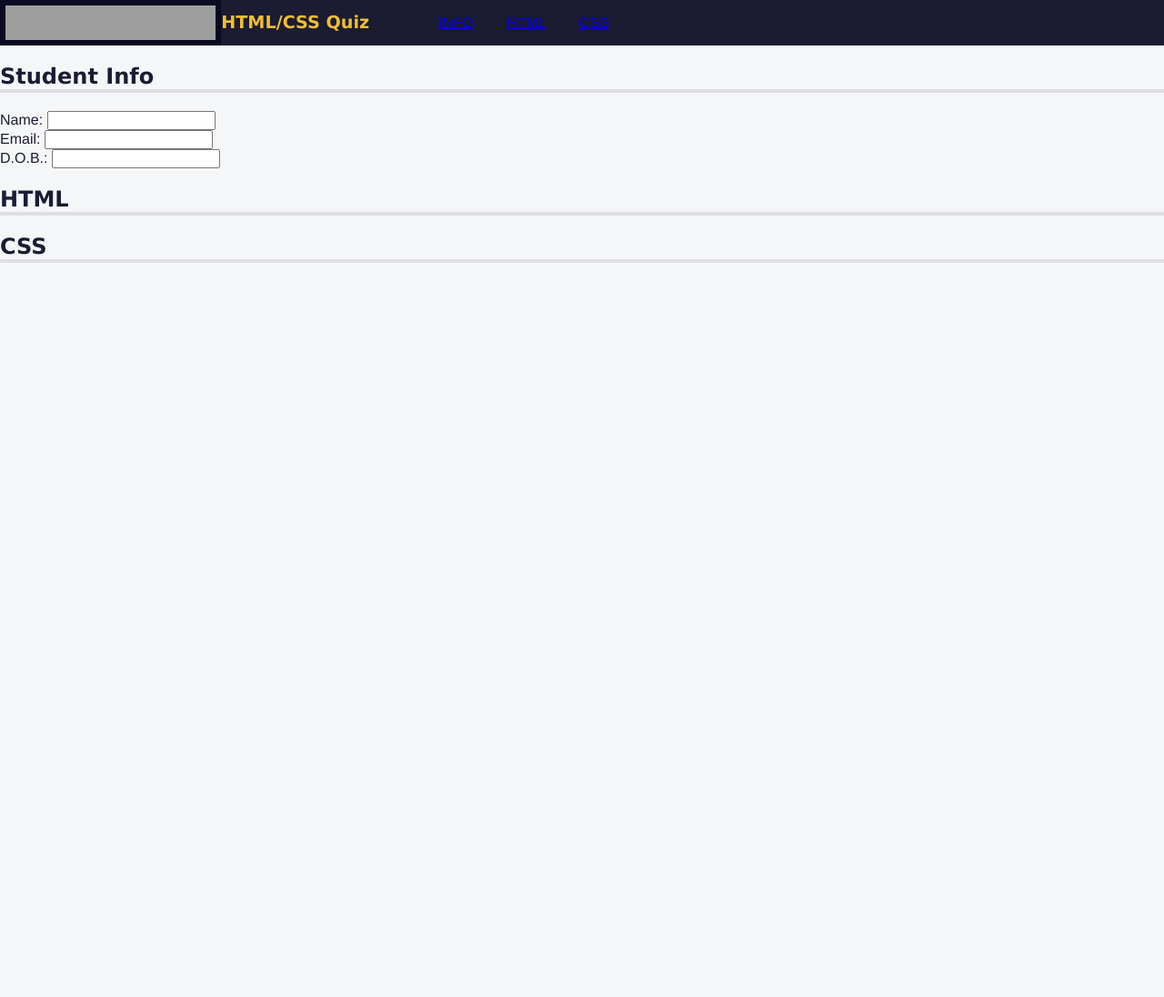
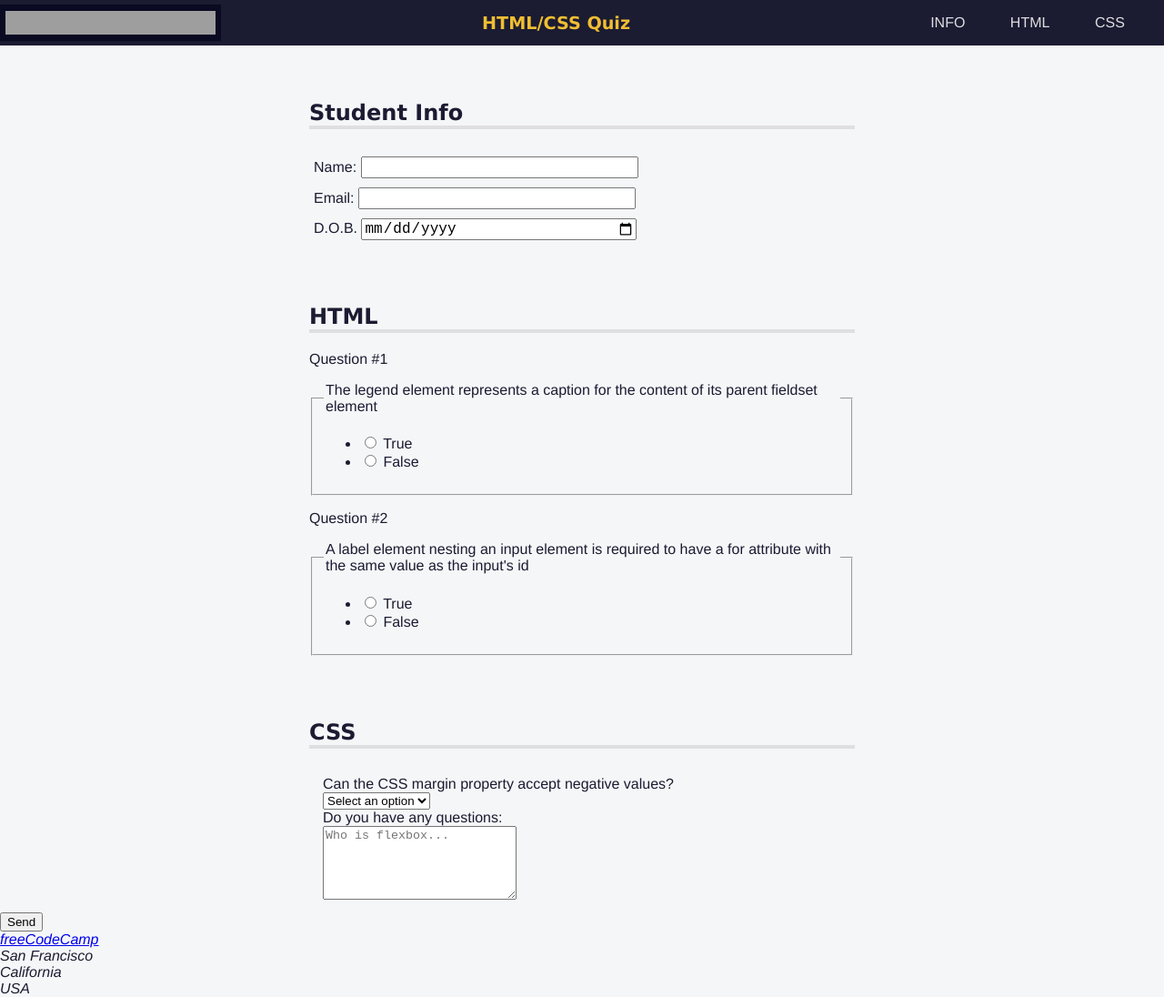
Before and after one commit to Vladislav-Voloshin/FreeCodeCamp-Responsive-Web-Design, a plain HTML site: page Module 2/4. Learn Accessibility by Building a Quiz/index.html in a window 1280 px wide. Shown: the whole page at 91% size. Before the commit the page ends 800 px from the top, so only its background shows below. Drawn offline with Linux system fonts and the light colour scheme; grey boxes are pictures that could not be loaded.

Commit message:
Passed a few lessons

```diff
--- a/Module 2/4. Learn Accessibility by Building a Quiz/index.html
+++ b/Module 2/4. Learn Accessibility by Building a Quiz/index.html
@@ -2,16 +2,16 @@
 <html lang="en">
 
 <head>
-    <meta charset="UTF-8">
-    <meta name="viewport" content="width=device-width, initial-scale=1.0">
-    <meta name="description" content="useful">
+    <meta charset="UTF-8" />
+    <meta name="viewport" content="width=device-width, initial-scale=1.0" />
+    <meta name="description" content="freeCodeCamp Accessibility Quiz practice project" />
+    <title>Accessibility Quiz</title>
     <link rel="stylesheet" href="styles.css" />
-    <title>Accessibility Quiz</title>
 </head>
 
 <body>
     <header>
-        <img src="https://cdn.freecodecamp.org/platform/universal/fcc_primary.svg" alt="logo" id="logo">
+        <img id="logo" alt="freeCodeCamp" src="https://cdn.freecodecamp.org/platform/universal/fcc_primary.svg">
         <h1>HTML/CSS Quiz</h1>
         <nav>
             <ul>
@@ -22,30 +22,104 @@
         </nav>
     </header>
     <main>
-        <form action="https://freecodecamp.org/practice-project/accessibility-quiz" method="post">
+        <form method="post" action="https://freecodecamp.org/practice-project/accessibility-quiz">
             <section role="region" aria-labelledby="student-info">
                 <h2 id="student-info">Student Info</h2>
                 <div class="info">
                     <label for="student-name">Name:</label>
-                    <input id="student-name" />
+                    <input type="text" name="student-name" id="student-name" />
                 </div>
                 <div class="info">
                     <label for="student-email">Email:</label>
-                    <input id="student-email" />
+                    <input type="email" name="student-email" id="student-email" />
                 </div>
                 <div class="info">
-                    <label for="birth-date">D.O.B.:</label>
-                    <input id="birth-date" />
+                    <label for="birth-date">D.O.B.<span class="sr-only">(Date of Birth)</span></label>
+                    <input type="date" name="birth-date" id="birth-date" />
                 </div>
             </section>
             <section role="region" aria-labelledby="html-questions">
-                <h2 id="html-questions"> HTML</h2>
+                <h2 id="html-questions">HTML</h2>
+                <div class="question-block">
+                    <p>1</p>
+                    <fieldset class="question" name="html-question-one">
+                        <legend>
+                            The legend element represents a caption for the content of its
+                            parent fieldset element
+                        </legend>
+                        <ul class="answers-list">
+                            <li>
+                                <label for="q1-a1">
+                                    <input type="radio" id="q1-a1" name="q1" value="true" />
+                                    True
+                                </label>
+                            </li>
+                            <li>
+                                <label for="q1-a2">
+                                    <input type="radio" id="q1-a2" name="q1" value="false" />
+                                    False
+                                </label>
+                            </li>
+                        </ul>
+                    </fieldset>
+                </div>
+                <div class="question-block">
+                    <p>2</p>
+                    <fieldset class="question" name="html-question-two">
+                        <legend>
+                            A label element nesting an input element is required to have a
+                            for attribute with the same value as the input's id
+                        </legend>
+                        <ul class="answers-list">
+                            <li>
+                                <label for="q2-a1">
+                                    <input type="radio" id="q2-a1" name="q2" value="true" />
+                                    True
+                                </label>
+                            </li>
+                            <li>
+                                <label for="q2-a2">
+                                    <input type="radio" id="q2-a2" name="q2" value="false" />
+                                    False
+                                </label>
+                            </li>
+                        </ul>
+                    </fieldset>
+                </div>
             </section>
             <section role="region" aria-labelledby="css-questions">
                 <h2 id="css-questions">CSS</h2>
+                <div class="formrow">
+                    <div class="question-block">
+                        <label for="selector">Can the CSS margin property accept negative values?</label>
+                    </div>
+                    <div class="answer">
+                        <select name="selector" id="selector" required>
+                            <option value="">Select an option</option>
+                            <option value="yes">Yes</option>
+                            <option value="no">No</option>
+                        </select>
+                    </div>
+                    <div class="question-block">
+                        <label for="css-textarea">Do you have any questions:</label>
+                    </div>
+                    <div class="answer">
+                        <textarea id="css-textarea" name="css-questions" rows="5" cols="24"
+                            placeholder="Who is flexbox..."></textarea>
+                    </div>
+                </div>
             </section>
+            <button type="submit">Send</button>
         </form>
     </main>
+    <footer>
+        <address>
+            <a href="https://freecodecamp.org">freeCodeCamp</a><br />
+            San Francisco<br />
+            California<br />
+            USA
+        </address>
+    </footer>
 </body>
 
 </html>
--- a/Module 2/4. Learn Accessibility by Building a Quiz/styles.css
+++ b/Module 2/4. Learn Accessibility by Building a Quiz/styles.css
@@ -10,6 +10,10 @@ header {
   height: 50px;
   background-color: #1b1b32;
   display: flex;
+  justify-content: space-between;
+  align-items: center;
+  position: fixed;
+  top: 0;
 }
 
 #logo {
@@ -22,22 +26,96 @@ header {
 h1 {
   color: #f1be32;
   font-size: min(5vw, 1.2em);
+  text-align: center;
 }
+
 nav {
   width: 50%;
   max-width: 300px;
   height: 50px;
 }
 
-  nav > ul {
+nav>ul {
   display: flex;
   justify-content: space-evenly;
+  flex-wrap: wrap;
+  align-items: center;
+  padding-inline-start: 0;
+  margin-block: 0;
+  height: 100%;
 }
 
-  h1, h2 {
-    font-family: Verdana, Geneva, Tahoma, sans-serif;
+nav>ul>li {
+  color: #dfdfe2;
+  margin: 0 0.2rem;
+  padding: 0.2rem;
+  display: block;
+}
+
+nav>ul>li:hover {
+  background-color: #dfdfe2;
+  color: #1b1b32;
+  cursor: pointer;
+}
+
+li>a {
+  color: inherit;
+  text-decoration: none;
+}
+
+main {
+  padding-top: 50px;
+}
+
+section {
+  width: 80%;
+  margin: 0 auto 10px auto;
+  max-width: 600px;
+}
+
+h1,
+h2 {
+  font-family: Verdana, Tahoma;
 }
 
 h2 {
   border-bottom: 4px solid #dfdfe2;
+  margin-top: 0px;
+  padding-top: 60px;
 }
+
+.info {
+  padding: 10px 0 0 5px;
+}
+
+.formrow {
+  margin-top: 30px;
+  padding: 0px 15px;
+}
+
+input {
+  font-size: 16px;
+}
+
+
+
+p::before {
+  content: "Question #";
+}
+
+.sr-only {
+  position: absolute;
+  width: 1px;
+  height: 1px;
+  padding: 0;
+  margin: -1px;
+  overflow: hidden;
+  clip: rect(0, 0, 0, 0);
+  white-space: nowrap;
+  border: 0;
+}
+
+.info>input {
+  width: 50%;
+  text-align: left;
+}
```
Lines whose indentation alone changed are shown as unchanged.
